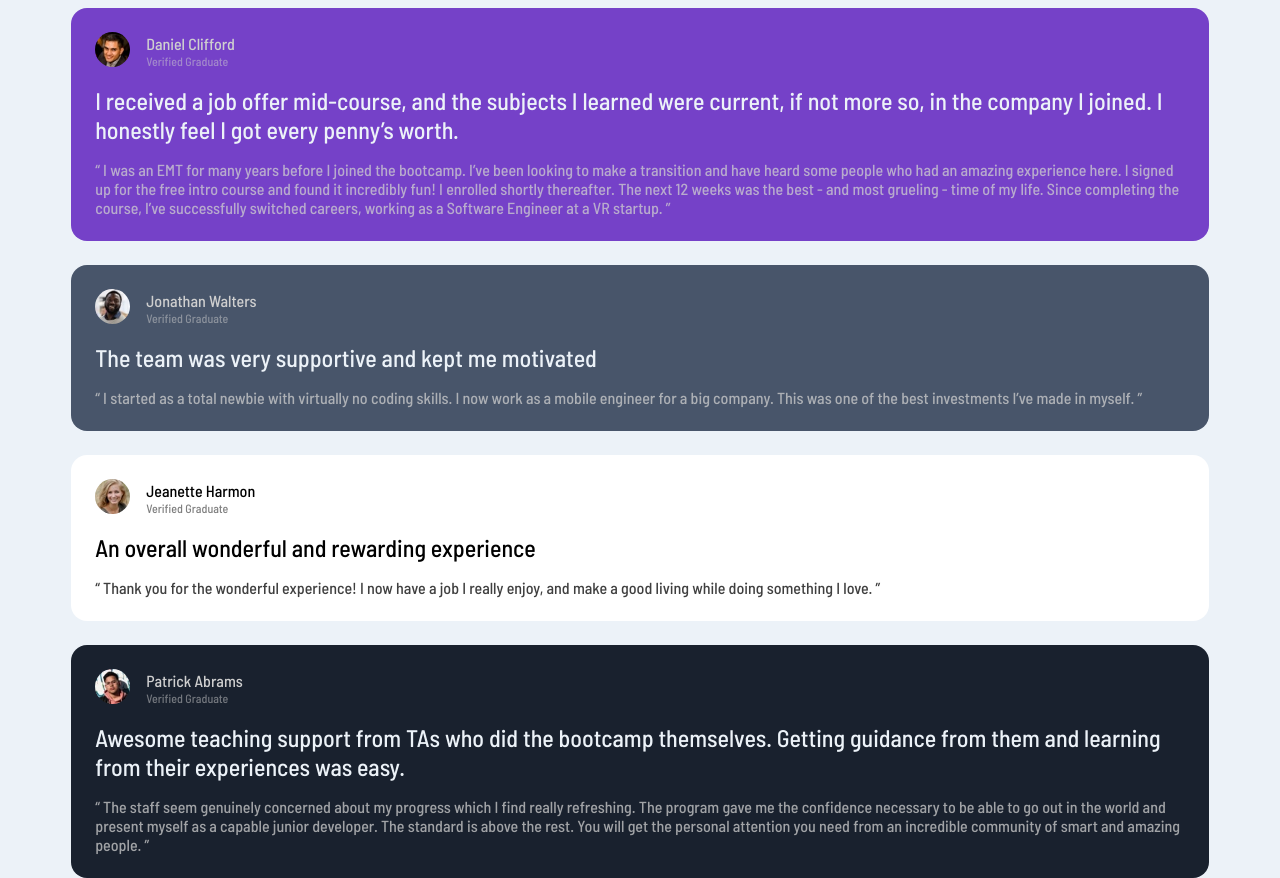
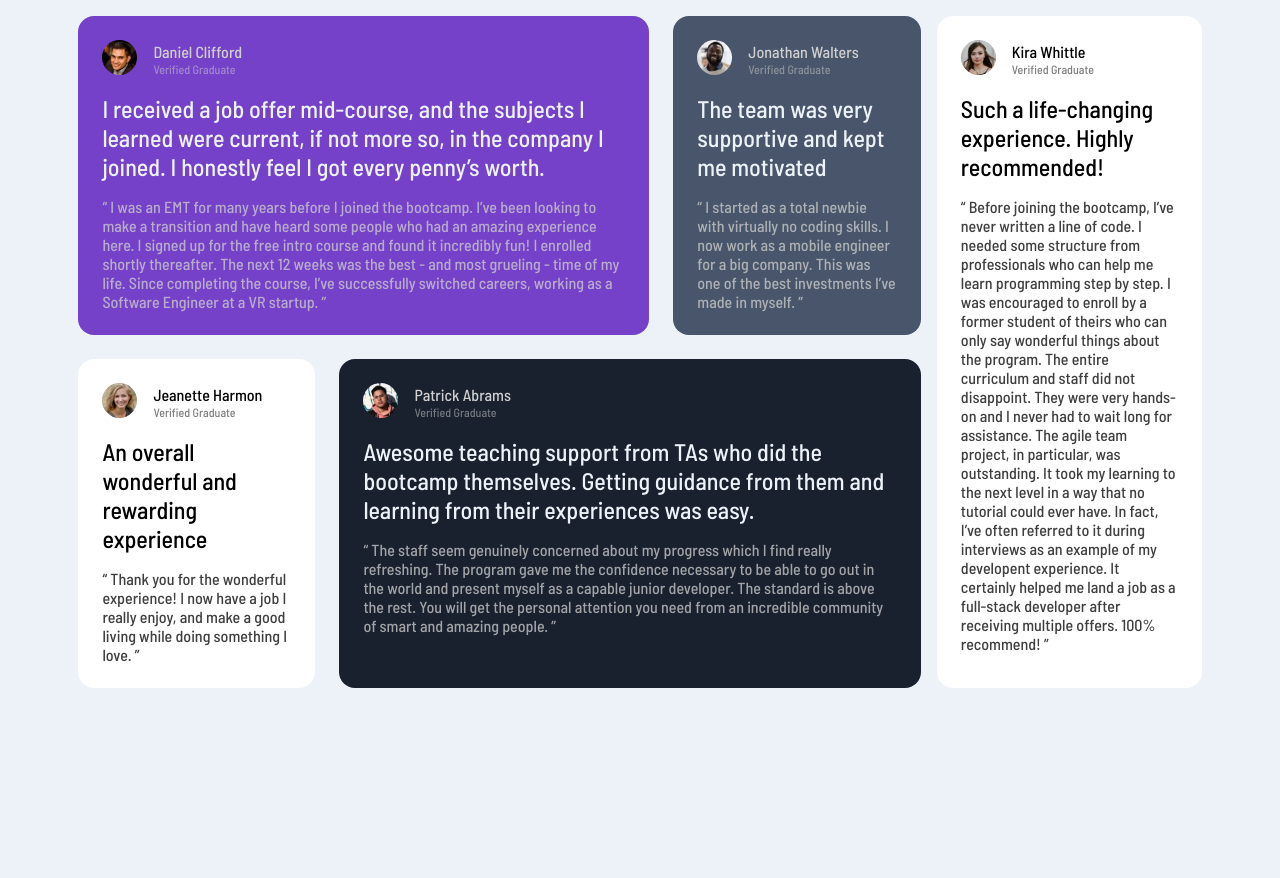
Before and after one commit to SujanPasa/Testimonials-grid-FrontEndMentor, a plain HTML site: page index.html in a window 1280 px wide. Shown: the top 878 px of the page. After the commit the page ends 800 px from the top, so only its background shows below. Drawn offline with Linux system fonts and the light colour scheme.

Commit message:
Desktop Design Finished

```diff
--- a/index.html
+++ b/index.html
@@ -18,9 +18,9 @@
 </head>
 <body>
   <div class="container">
-      <main>
         <div class="boxes-wrapper">
             <div class="collection">
+                <div class="row row1">
                     <!-- First testamony starts here -->
                 <div class="col2 box-wrapper first">
                   <!-- Fist row contains Profile pic and staus -->
@@ -56,6 +56,8 @@
                     </div>
                     </div>
 
+
+
                  <!-- Second testamony starts here -->
                 <div class="col1 box-wrapper second">
                     <!-- Fist row contains Profile pic and staus -->
@@ -85,8 +87,11 @@
 
                     </div>
                 </div>
+                </div>
+
+                  <div class="row">
                       <!-- Third testamony starts here -->
-                <div class="col2 box-wrapper third">
+                <div class="col1 box-wrapper third">
                   <!-- Fist row contains Profile pic and staus -->
                   <div class="profile">
                     <div class="pic">
@@ -114,7 +119,7 @@
                   </div>
               </div>
               <!-- Forth testamony starts here -->
-                <div class="col1 box-wrapper forth">
+              <div class="col2 box-wrapper forth">
                   <!-- Fist row contains Profile pic and staus -->
                   <div class="profile">
                     <div class="pic">
@@ -145,7 +150,12 @@
 
                   </div>
               </div>
+
               </div>
+
+                  </div>
+
+
             <!-- Fifth testamony starts here -->
             <div class=" col1 single box-wrapper fifth ">
                 <!-- Fist row contains Profile pic and staus -->
@@ -182,7 +192,6 @@
                 </div>
             </div>
           </div>
-      </main>
   </div>
 
   <!-- Daniel Clifford
--- a/styles.css
+++ b/styles.css
@@ -5,6 +5,7 @@ body{
     background-color: hsl(210, 46%, 95%);
     font-family:'Barlow Semi Condensed', sans-serif;
     /* font-size: 13px; */
+    margin: 1rem;
 }
 
 .container{
@@ -14,10 +15,7 @@ body{
 }
 
 
-/* .boxes-wrapper{
-    max-width: 600px;
-    min-width: 370px;
-} */
+
 .pic{
     direction: flex;
     justify-content: center;
@@ -63,9 +61,10 @@ body{
     gap: 1.5rem;
 }
 
+
 .boxes-wrapper{
-    display: flex;
-    flex-direction: column;
+    /* display: flex;
+    flex-direction: column; */
     gap: 1rem;
 }
 
@@ -123,14 +122,48 @@ body{
 }
 
 
+.row{
+    display: flex;
+    flex-direction: column;
+    gap: 1.5rem;
+}
+
 /* Desktop Design */
 
-@media screen and (min-width: 1439px) {
+@media screen and (min-width: 1200px) {
+
+
+
     .boxes-wrapper{
-        max-width: 100%;
-        display: flex;
-        align-self: flex-start;
-        flex-direction: row;
+        display: flex ;
+        /* flex-direction: column; */
+        /* border: 5px solid red; */
+        justify-content: space-between;
     }
 
+    .collection {
+        /* display: flex;
+        flex-direction: row; */
+        /* border: 5px solid blue; */
+        max-width: 75%;
+    }
+
+    .single{
+        width: 25%;
+    }
+
+    .col1{
+        max-width: 30%;
+
+    }
+
+    .col2{
+        max-width: 70%;
+    }
+
+    .row{
+
+        flex-direction: row;
+        justify-content: space-between;
+    }
 }
```
Lines whose indentation alone changed are shown as unchanged.
